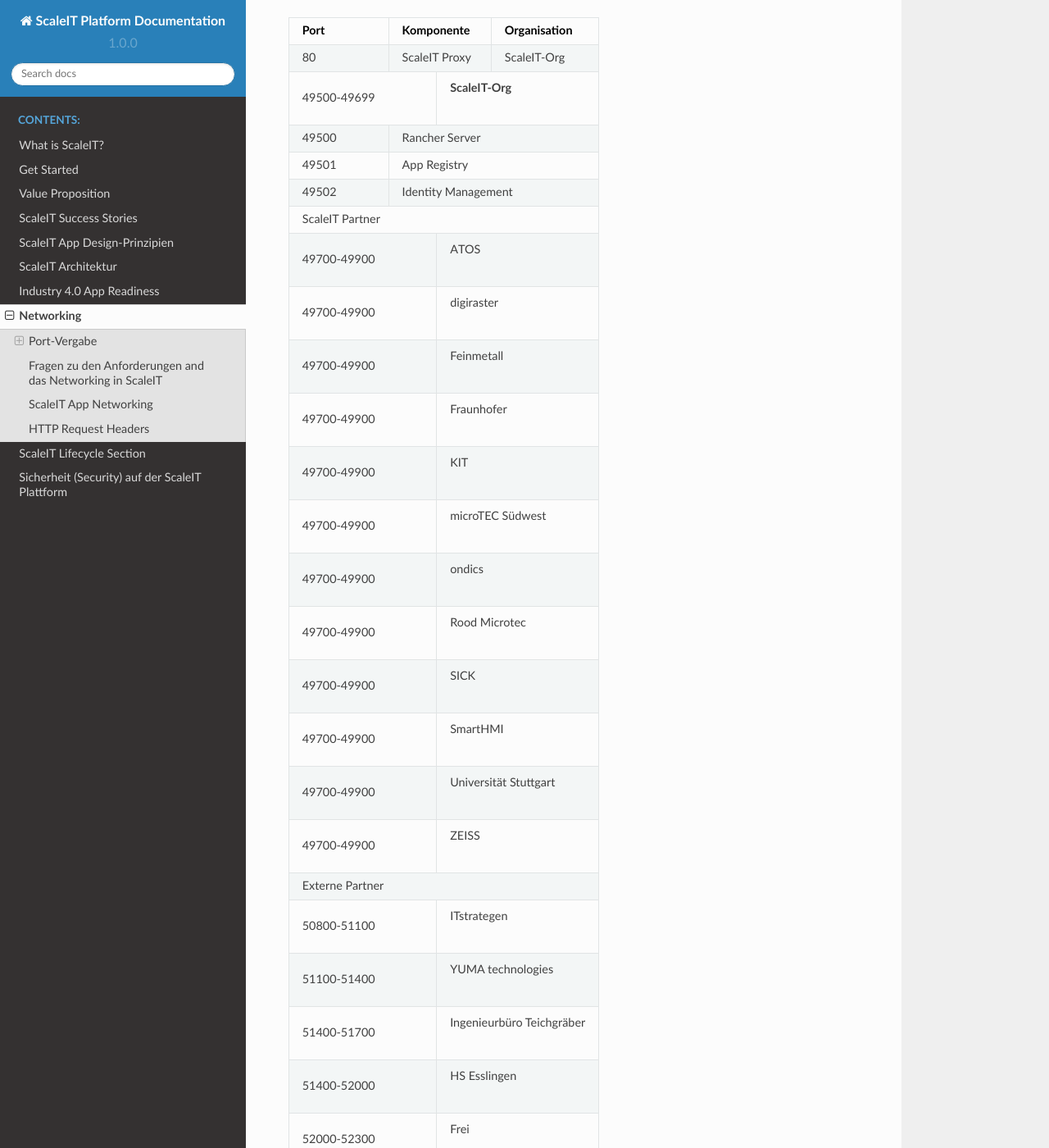
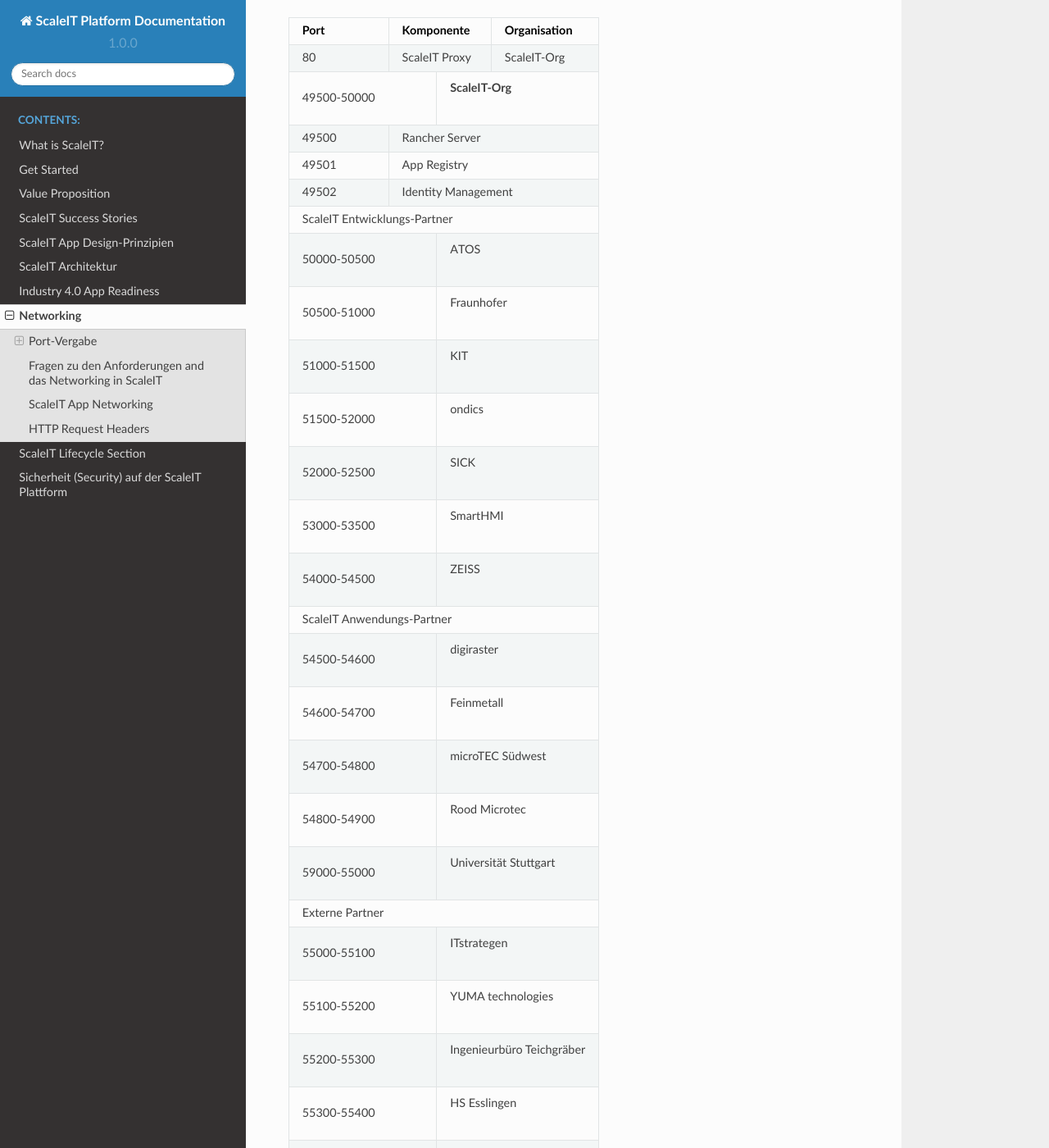
Before and after one commit to ScaleIT-Org/documentation, a Sphinx documentation site: the page built from source/networking.rst, in a window 1280 px wide and 1400 px high, scrolled down 509 px. Shown: the whole window at 82% size. Built offline with Sphinx 7.4.7 and the Read the Docs theme 2.0.0, drawn with Linux system fonts in a browser that asks for light colours.

Commit message:
port list update; needs cross-check

```diff
--- a/source/networking.rst
+++ b/source/networking.rst
@@ -22,7 +22,7 @@
 +=======+================+=========================================================================+
 |   80  | ScaleIT Proxy  |  ScaleIT-Org                                                            |
 +-------+-----+----------+-------------------------------------------------------------------------+
-| 49500-49699 ||    **ScaleIT-Org**                                                                |
+| 49500-50000 ||    **ScaleIT-Org**                                                                |
 +-------+-----+------------------------------------------------------------------------------------+
 | 49500 | Rancher Server                                                                           |
 +-------+------------------------------------------------------------------------------------------+
@@ -30,46 +30,48 @@
 +-------+------------------------------------------------------------------------------------------+
 | 49502 | Identity Management                                                                      |
 +-------+------------------------------------------------------------------------------------------+
-| ScaleIT Partner                                                                                  |
+| ScaleIT Entwicklungs-Partner                                                                     |
 +-------------+------------------------------------------------------------------------------------+
-| 49700-49900 ||   ATOS                                                                            |
+| 50000-50500 ||   ATOS                                                                            |
 +-------+-----+------------------------------------------------------------------------------------+
-| 49700-49900 ||   digiraster                                                                      |
+| 50500-51000 ||   Fraunhofer                                                                      |
 +-------+-----+------------------------------------------------------------------------------------+
-| 49700-49900 ||   Feinmetall                                                                      |
+| 51000-51500 ||   KIT                                                                             |
 +-------+-----+------------------------------------------------------------------------------------+
-| 49700-49900 ||   Fraunhofer                                                                      |
+| 51500-52000 ||   ondics                                                                          |
 +-------+-----+------------------------------------------------------------------------------------+
-| 49700-49900 ||   KIT                                                                             |
+| 52000-52500 ||   SICK                                                                            |
 +-------+-----+------------------------------------------------------------------------------------+
-| 49700-49900 ||   microTEC Südwest                                                                |
+| 53000-53500 ||   SmartHMI                                                                        |
++-------------+------------------------------------------------------------------------------------+
+| 54000-54500 ||   ZEISS                                                                           |
++-------------+------------------------------------------------------------------------------------+
+| ScaleIT Anwendungs-Partner                                                                       |
++-------------+------------------------------------------------------------------------------------+
+| 54500-54600 ||   digiraster                                                                      |
 +-------+-----+------------------------------------------------------------------------------------+
-| 49700-49900 ||   ondics                                                                          |
+| 54600-54700 ||   Feinmetall                                                                      |
 +-------+-----+------------------------------------------------------------------------------------+
-| 49700-49900 ||   Rood Microtec                                                                   |
+| 54700-54800 ||   microTEC Südwest                                                                |
 +-------+-----+------------------------------------------------------------------------------------+
-| 49700-49900 ||   SICK                                                                            |
+| 54800-54900 ||   Rood Microtec                                                                   |
 +-------+-----+------------------------------------------------------------------------------------+
-| 49700-49900 ||   SmartHMI                                                                        |
-+-------+-----+------------------------------------------------------------------------------------+
-| 49700-49900 ||   Universität Stuttgart                                                           |
-+-------+-----+------------------------------------------------------------------------------------+
-| 49700-49900 ||   ZEISS                                                                           |
-+-------+-----+------------------------------------------------------------------------------------+
+| 59000-55000 ||   Universität Stuttgart                                                           |
++-------------+------------------------------------------------------------------------------------+
 | Externe Partner                                                                                  |
 +-------+-----+------------------------------------------------------------------------------------+
-| 50800-51100 ||   ITstrategen                                                                     |
+| 55000-55100 ||   ITstrategen                                                                     |
 +-------+-----+------------------------------------------------------------------------------------+
-| 51100-51400 ||   YUMA technologies                                                               |
+| 55100-55200 ||   YUMA technologies                                                               |
 +-------+-----+------------------------------------------------------------------------------------+
-| 51400-51700 ||   Ingenieurbüro Teichgräber                                                       |
+| 55200-55300 ||   Ingenieurbüro Teichgräber                                                       |
 +-------+-----+------------------------------------------------------------------------------------+
-| 51400-52000 ||   HS Esslingen                                                                    |
+| 55300-55400 ||   HS Esslingen                                                                    |
 +-------+-----+------------------------------------------------------------------------------------+
-| 52000-52300 ||   Frei                                                                            |
+| 55400-65536 ||   Frei                                                                            |
 +-------+-----+------------------------------------------------------------------------------------+
 
-
+.. Da wir gleichberechtigte Partner sind, schlage ich die gleiche Zahl von Ports (500 Ports) für alle vor. Nehmen sie bei der Zuteilung am besten eine alphabetische Reihenfolge.
 
 .. je 50 ports für die projektexternen partner,
 .. je 100 port für die anwendungspartner im projekt
```
